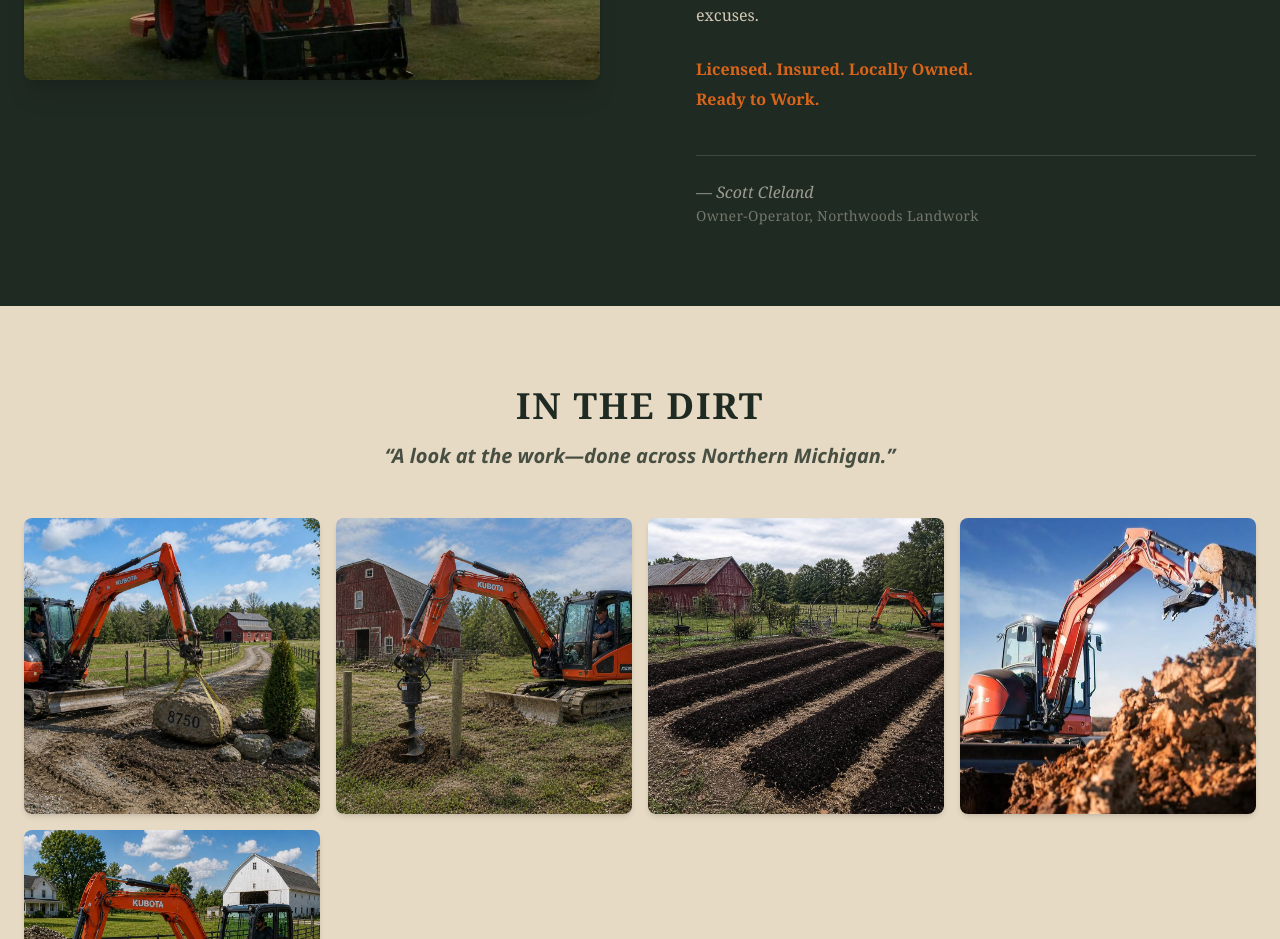
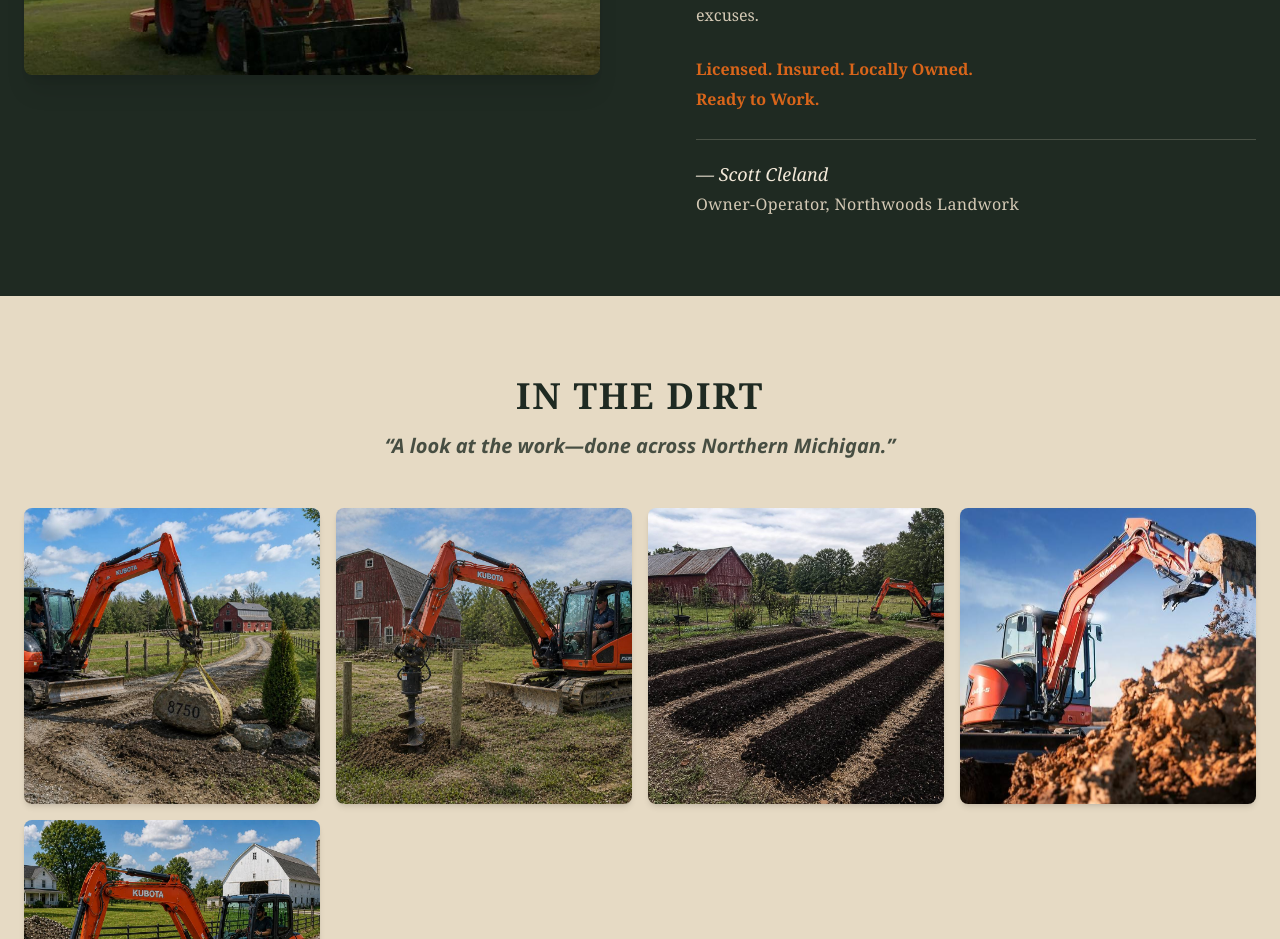
Before and after one commit to Sherryfarmshop/great-lakes-excavating, a Next.js app: page / in a window 1280 px wide. Shown: the part 4760-5699 px from the top of the page. Built offline with nearby package versions, Linux system fonts and the light colour scheme.

Commit message:
signature-readable-confident

```diff
--- a/src/components/About.tsx
+++ b/src/components/About.tsx
@@ -38,11 +38,11 @@ export default function About() {
               </div>
 
               {/* Signature */}
-              <div className="mt-10 pt-6 border-t border-[#F2E8D8]/15">
-                <p className="text-[#F2E8D8]/60 text-base italic" style={{ fontFamily: "Georgia, serif" }}>
+              <div className="mt-6 pt-5 border-t border-[#F2E8D8]/20">
+                <p className="text-[#F2E8D8] text-lg italic" style={{ fontFamily: "Georgia, serif" }}>
                   — Scott Cleland
                 </p>
-                <p className="text-[#F2E8D8]/40 text-sm tracking-wide mt-0.5" style={{ fontFamily: "Georgia, serif" }}>
+                <p className="text-[#D4C9B5] text-base tracking-wide mt-1" style={{ fontFamily: "Georgia, serif" }}>
                   Owner-Operator, Northwoods Landwork
                 </p>
               </div>
```
